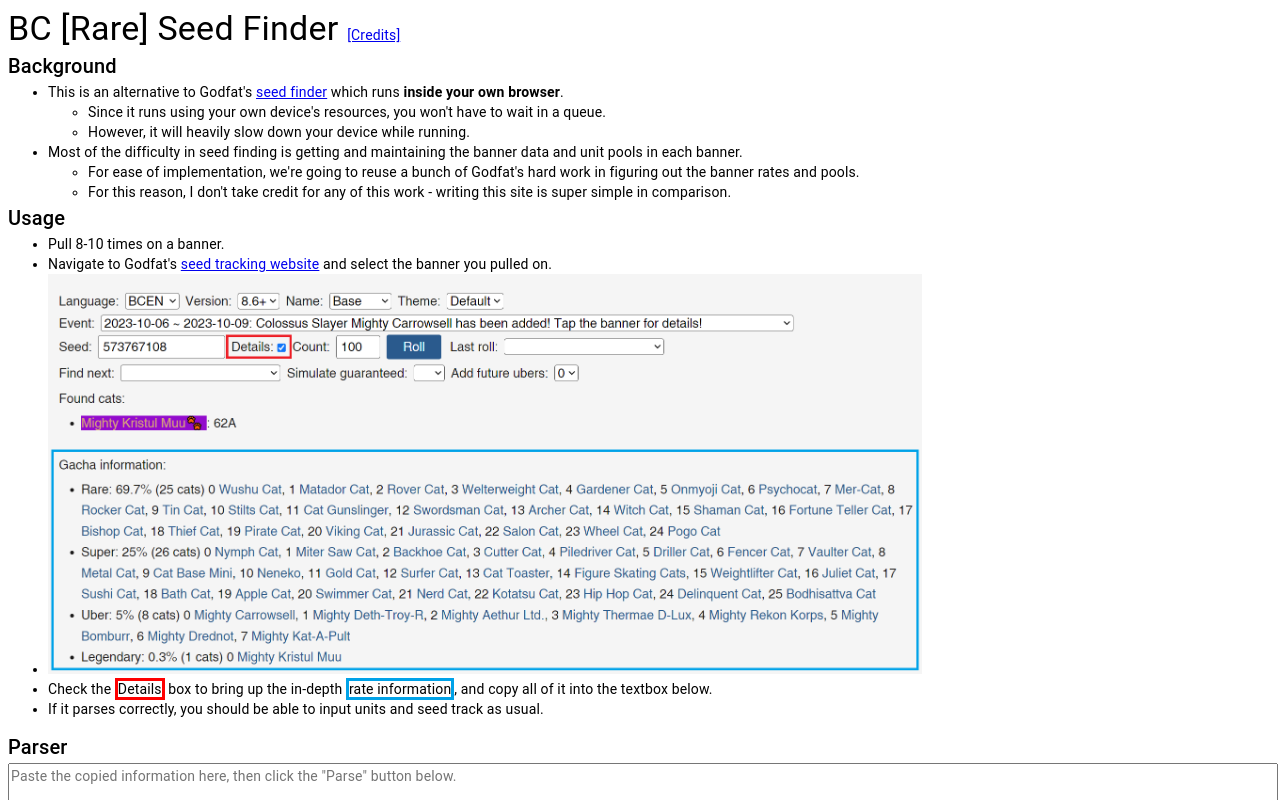
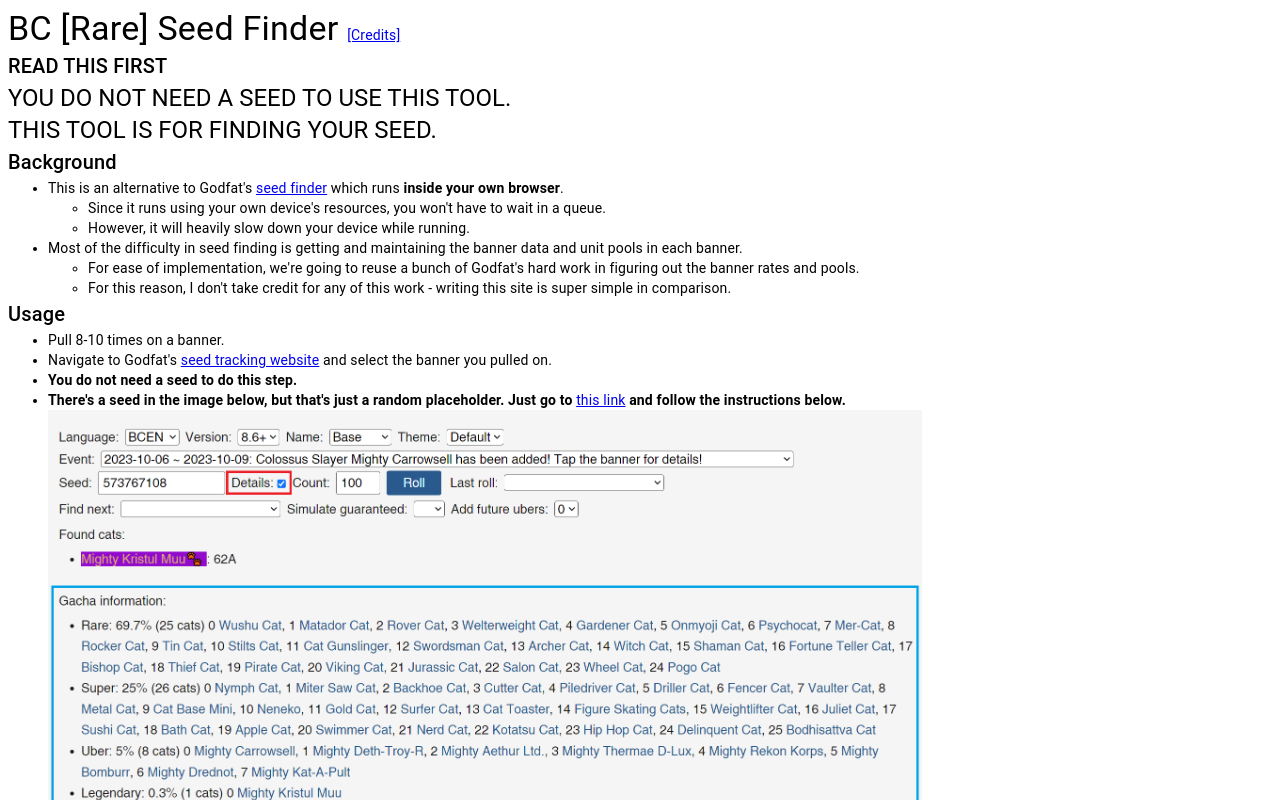
Before and after one commit to ampuri/bc-normal-seed-tracking, a React app: page /#/rare in a window 1280 px wide. Shown: the top 800 px of the page. Built offline with nearby package versions, Linux system fonts and the light colour scheme.

Commit message:
Update body copy to make things more clear

```diff
--- a/src/FinderResults.tsx
+++ b/src/FinderResults.tsx
@@ -150,7 +150,7 @@
       ) : (
         <Typography variant="body1">
           Couldn't find your seed. This could be because of a dupe - please
-          remove the first entry and try again.
+          remove the first cat and try again.
         </Typography>
       )}
     </div>
--- a/src/FinderResultsRare.tsx
+++ b/src/FinderResultsRare.tsx
@@ -134,7 +134,7 @@
       ) : (
         <Typography variant="body1">
           Couldn't find your seed. This could be because of a dupe - please
-          remove the first entry and try again.
+          remove the first cat and try again.
         </Typography>
       )}
     </div>
--- a/src/RarePage.tsx
+++ b/src/RarePage.tsx
@@ -152,6 +152,12 @@
       <Typography variant="h4">
         BC [Rare] Seed Finder <a href="#credits">[Credits]</a>
       </Typography>
+      <Typography variant="h6">READ THIS FIRST</Typography>
+      <Typography variant="h5">
+        YOU DO NOT NEED A SEED TO USE THIS TOOL.
+        <br />
+        THIS TOOL IS FOR FINDING YOUR SEED.
+      </Typography>
       <Typography variant="h6">Background</Typography>
       <ul>
         <li>
@@ -189,8 +195,23 @@
           <li>Pull 8-10 times on a banner.</li>
           <li>
             Navigate to Godfat's{" "}
-            <a href="https://bc.godfat.org/?seed=1">seed tracking website</a>{" "}
+            <a href="https://bc.godfat.org/?seed=1&details=true">
+              seed tracking website
+            </a>{" "}
             and select the banner you pulled on.
+          </li>
+          <li>
+            <strong style={{ fontWeight: "bold" }}>
+              You do not need a seed to do this step.
+            </strong>
+          </li>
+          <li>
+            <strong style={{ fontWeight: "bold" }}>
+              There's a seed in the image below, but that's just a random
+              placeholder. Just go to{" "}
+              <a href="https://bc.godfat.org/?seed=1&details=true">this link</a>{" "}
+              and follow the instructions below.
+            </strong>
           </li>
           <li>
             <img
```
